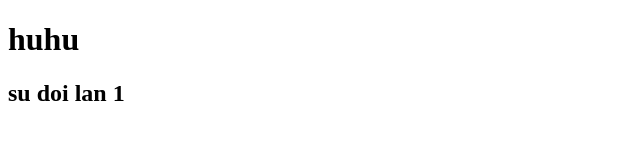
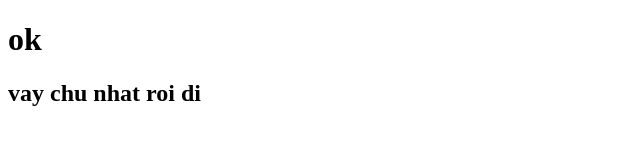
Before and after one commit to phamtiendung-2005/duan3, a plain HTML site: page index.html in a window 1280 px wide. Shown: the whole page, without its empty margins (0-640 px from the left). Drawn offline with Linux system fonts and the light colour scheme.

Commit message:
su doi lan 2

```diff
--- a/index.html
+++ b/index.html
@@ -3,10 +3,10 @@
   <head>
     <meta charset="UTF-8" />
     <meta name="viewport" content="width=device-width, initial-scale=1.0" />
-    <title>du an 3</title>
+    <title>khoi</title>
   </head>
   <body>
-    <h1>huhu</h1>
-    <h2>su doi lan 1</h2>
+    <h1>ok</h1>
+    <h2>vay chu nhat roi di</h2>
   </body>
 </html>
```
